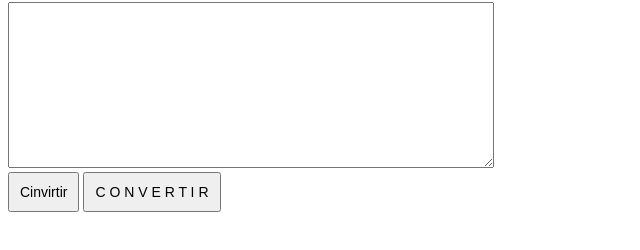
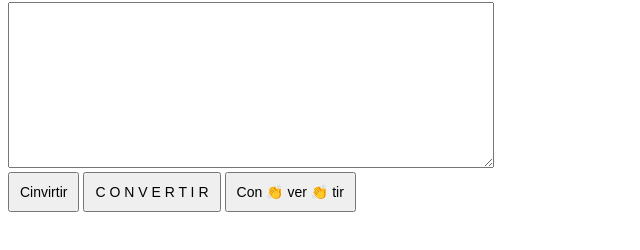
Before and after one commit to thewarpaint/i, a plain HTML site: page index.html in a window 1280 px wide. Shown: the part 78-328 px from the top of the page, without its empty margins (0-640 px from the left). Drawn offline with Linux system fonts and the light colour scheme.

Commit message:
Add "clap emoji" converter

```diff
--- a/index.html
+++ b/index.html
@@ -30,6 +30,11 @@
         .split('')
         .join(' ');
     }
+
+    function convertAddClapEmoji() {
+      $textarea.value = $textarea.value
+        .replace(/\s+/g, ' 👏 ');
+    }
   </script>
 
   <style type="text/css">
@@ -55,6 +60,7 @@
     <div>
       <button type="button" onclick="convertVowelsToI()">Cinvirtir</button>
       <button type="button" onclick="convertToUppercaseAndAddSpaces()">C O N V E R T I R</button>
+      <button type="button" onclick="convertAddClapEmoji()">Con 👏 ver 👏 tir</button>
     </div>
   </form>
 
```
